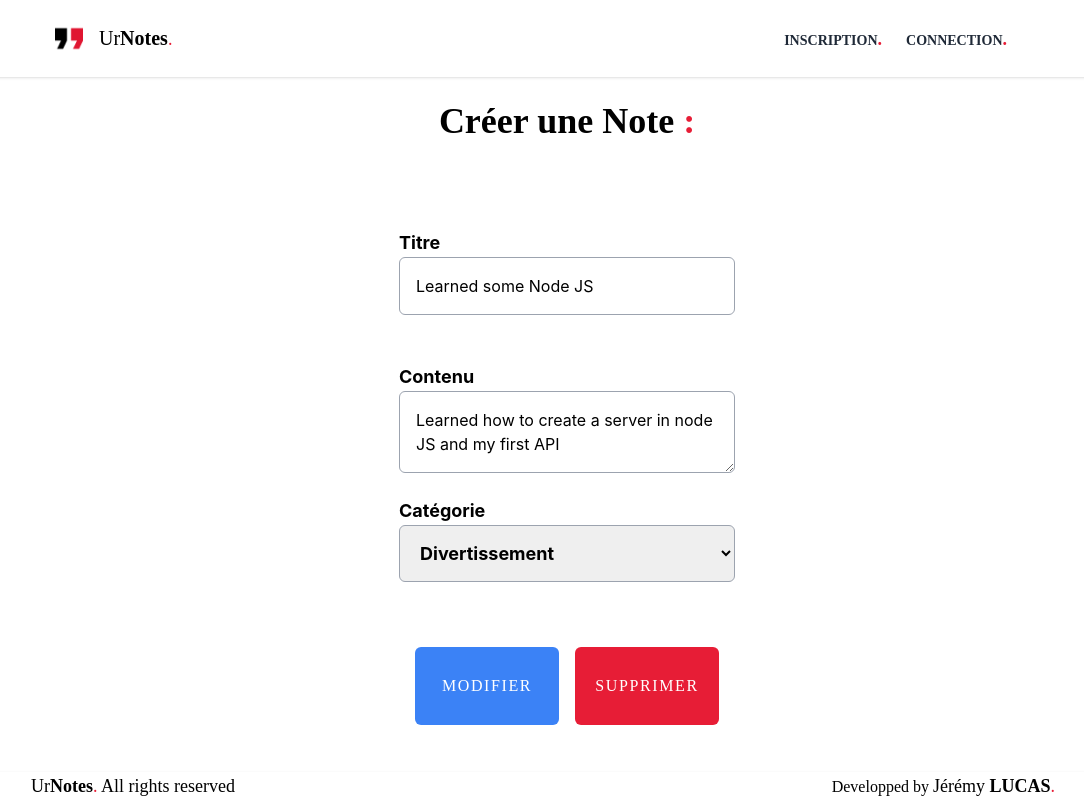
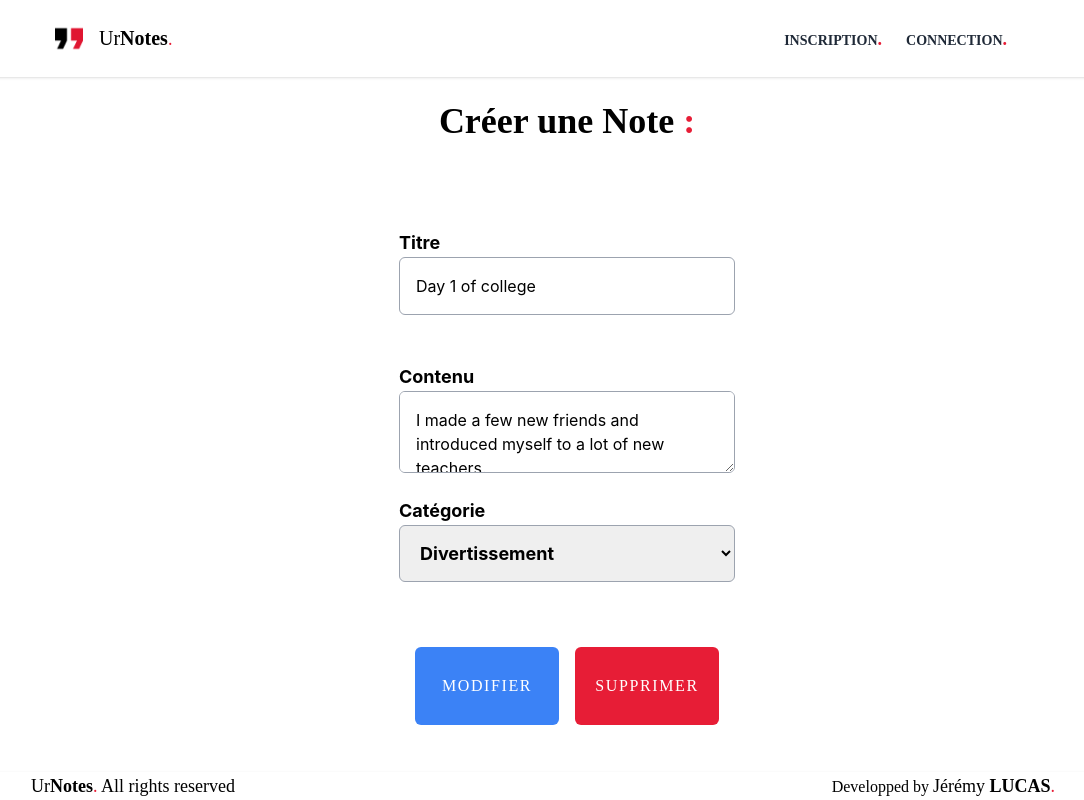
Before and after one commit to YooZiiX/UrNotes, a React (Create React App) app in the folder client/: page /note/1 in a window 1280 px wide. Shown: the whole page, without its empty margins (97-1181 px from the left). Built offline with nearby package versions, Linux system fonts and the light colour scheme.

Commit message:
fix notes.find() istead of notes.at()

```diff
--- a/client/src/pages/NotePage.js
+++ b/client/src/pages/NotePage.js
@@ -34,7 +34,7 @@ export default function NotePage() {
                 id="title"
                 autoComplete="off"
                 className="focus:border block w-full border border-gray-400 rounded-md p-4"
-                value={notes.at(id).title}
+                value={notes.find((n) => n._id === id).title}
               />
             </div>
             <div className="">
@@ -47,7 +47,7 @@ export default function NotePage() {
                 id="content"
                 autoComplete="off"
                 className="focus:border block w-full border border-gray-400 rounded-md p-4"
-                value={notes.at(id).content}
+                value={notes.find((n) => n._id === id).content}
               />
             </div>
             <div className="text-lg font-bold">
@@ -57,7 +57,7 @@ export default function NotePage() {
               <select
                 name="category"
                 id="category"
-                value={notes.at(id).category}
+                value={notes.find((n) => n._id === id).category}
                 className="focus:border block w-full border border-gray-400 rounded-md p-4"
               >
                 <option value="divertissement">Divertissement</option>
```
